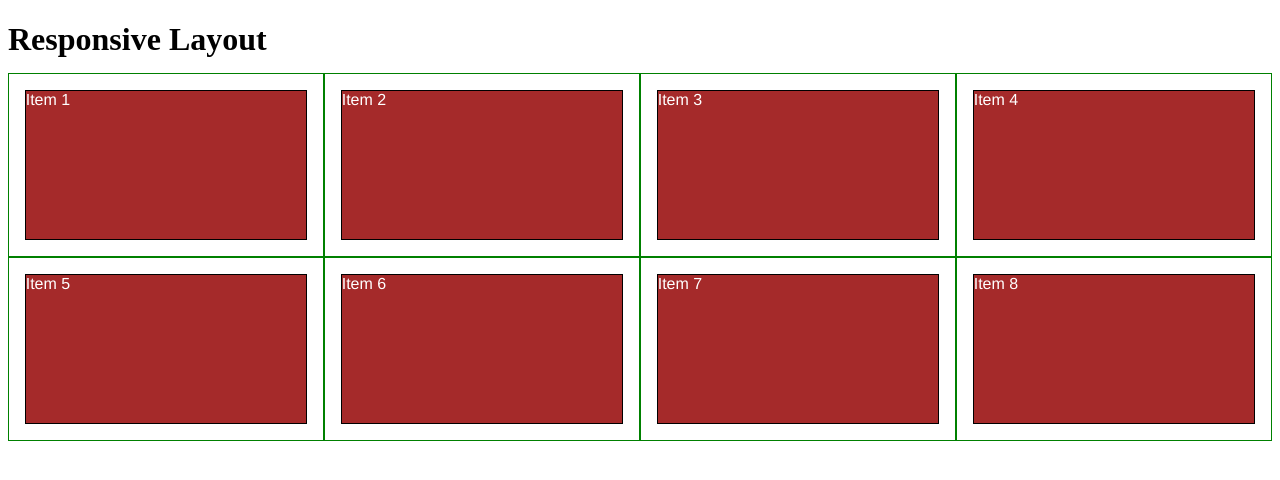
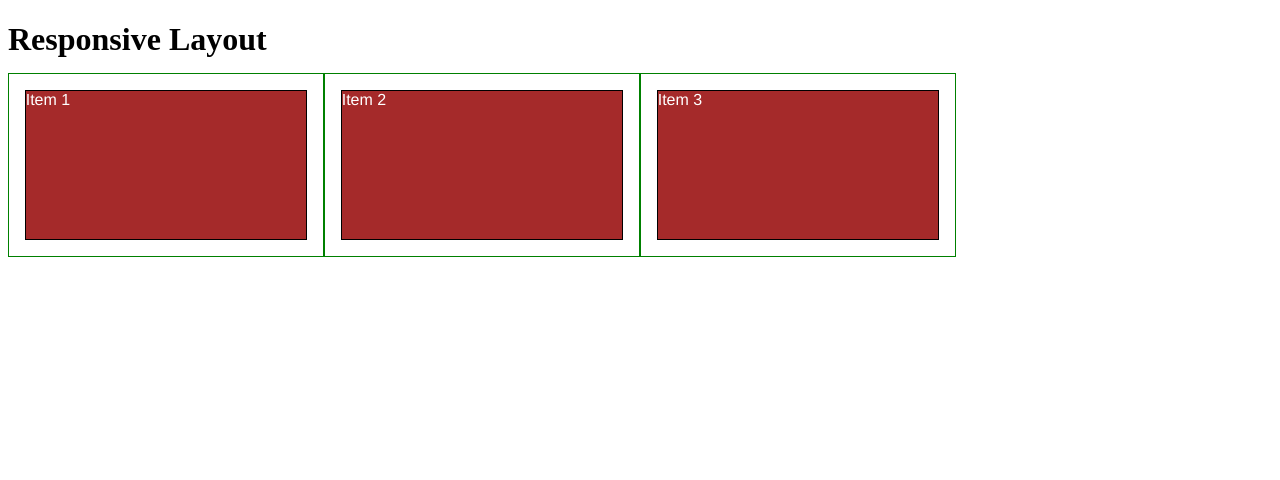
Before and after one commit to jeepojeeps/coursera-test, a plain HTML site: page mod2_solution/index.html in a window 1280 px wide. Drawn offline with Linux system fonts and the light colour scheme.

Commit message:
mod 2 stuff

```diff
--- a/mod2_solution/index.html
+++ b/mod2_solution/index.html
@@ -127,11 +127,6 @@ p {
   <div class="col-lg-3 col-md-6"><p>Item 1</p></div>
   <div class="col-lg-3 col-md-6"><p>Item 2</p></div>
   <div class="col-lg-3 col-md-6"><p>Item 3</p></div>
-  <div class="col-lg-3 col-md-6"><p>Item 4</p></div>
-  <div class="col-lg-3 col-md-6"><p>Item 5</p></div>
-  <div class="col-lg-3 col-md-6"><p>Item 6</p></div>
-  <div class="col-lg-3 col-md-6"><p>Item 7</p></div>
-  <div class="col-lg-3 col-md-6"><p>Item 8</p></div>
 </div>
 
 </body>
```
